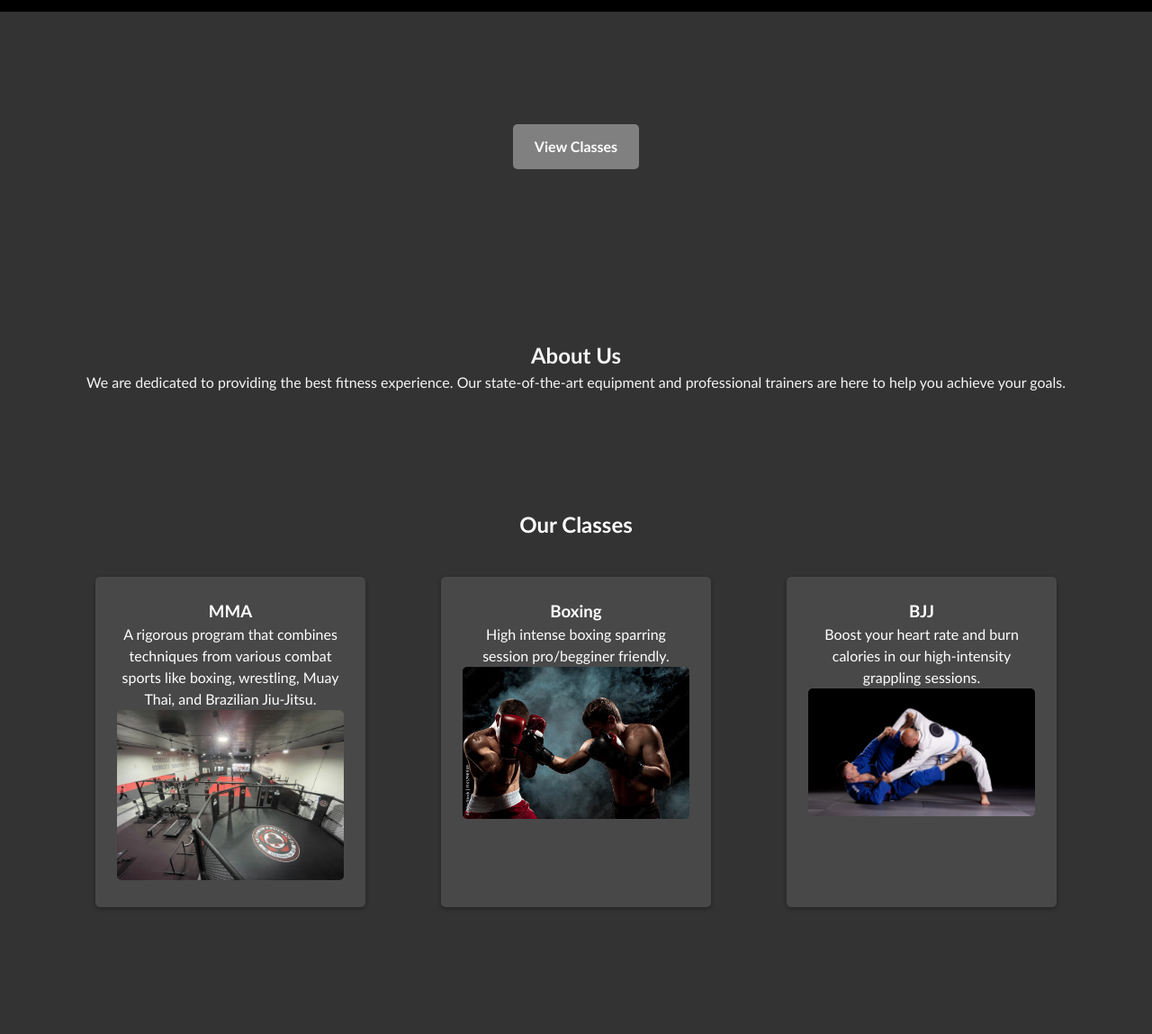
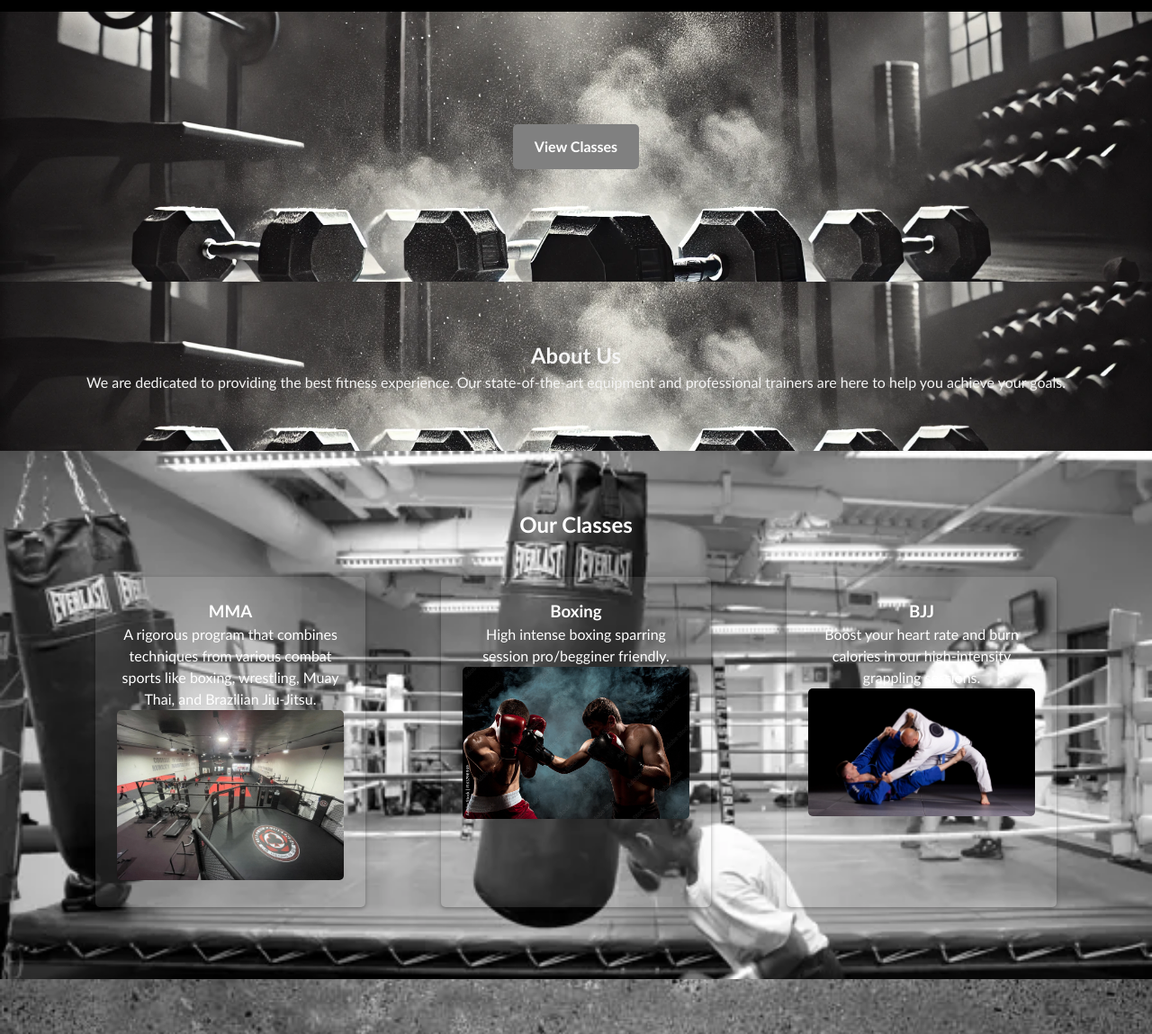
Before and after one commit to sbrock518/warrior-gym-site, a plain HTML site: page index.html in a window 1280 px wide. Shown: the part 103-1252 px from the top of the page at 90% size. Drawn offline with Linux system fonts and the light colour scheme; the site is published under a folder, as on GitHub Pages, so addresses that start at the root find nothing.

Commit message:
fix: connected image assets for GitHub Pages

```diff
--- a/style.css
+++ b/style.css
@@ -51,7 +51,7 @@ body {
 
 /* Hero Section */
 .hero {
-  background: url('/assets/images/gggg.webp');
+  background: url('assets/images/gggg.webp');
   height: 300px;
   display: flex;
   justify-content: center;
@@ -96,7 +96,7 @@ body {
 
 /* About Section */
 .about {
-  background: url('/assets/images/gggg.webp');
+  background: url('assets/images/gggg.webp');
   background-size: cover;
   background-position: center;
   background-repeat: no-repeat;
@@ -110,7 +110,7 @@ body {
 .classes {
   padding: 2rem 0;
   text-align: center;
-  background: url('/assets/images/bag.webp');
+  background: url('assets/images/bag.webp');
   background-size: cover;
   background-position: center;
   background-repeat: no-repeat;
@@ -144,7 +144,7 @@ body {
 /* Schedule Section */
 .schedule {
   padding: 2rem 0;
-  background: url('/assets/images/gray 2.jpg');
+  background: url('assets/images/gray 2.jpg');
   background-size: cover;
   background-position: center;
   background-repeat: no-repeat;
@@ -173,7 +173,7 @@ body {
 
 /* Contact Section */
 .contact {
-  background: url('/assets/images/gray 2.jpg');
+  background: url('assets/images/gray 2.jpg');
   background-size: cover;
   background-position: center;
   background-repeat: no-repeat;
```
